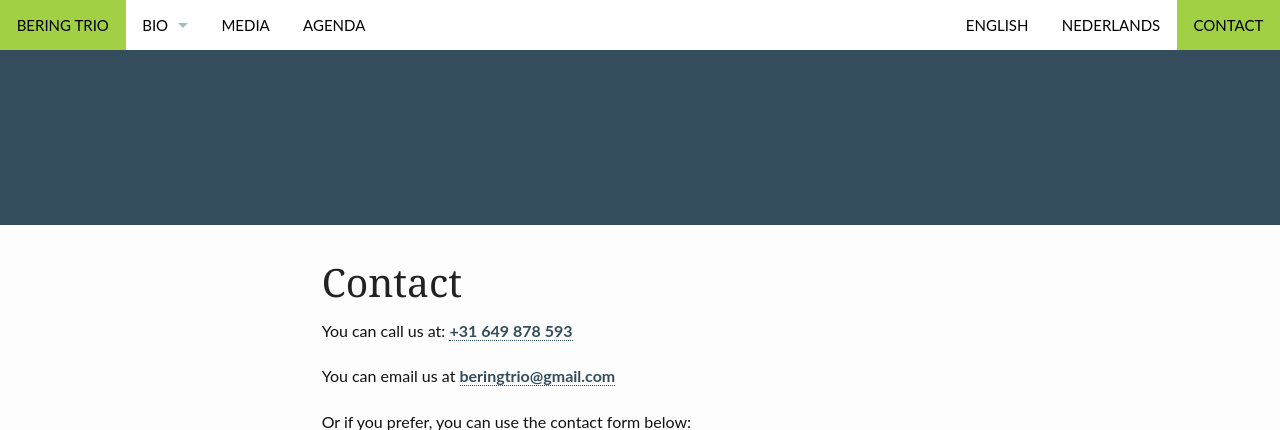
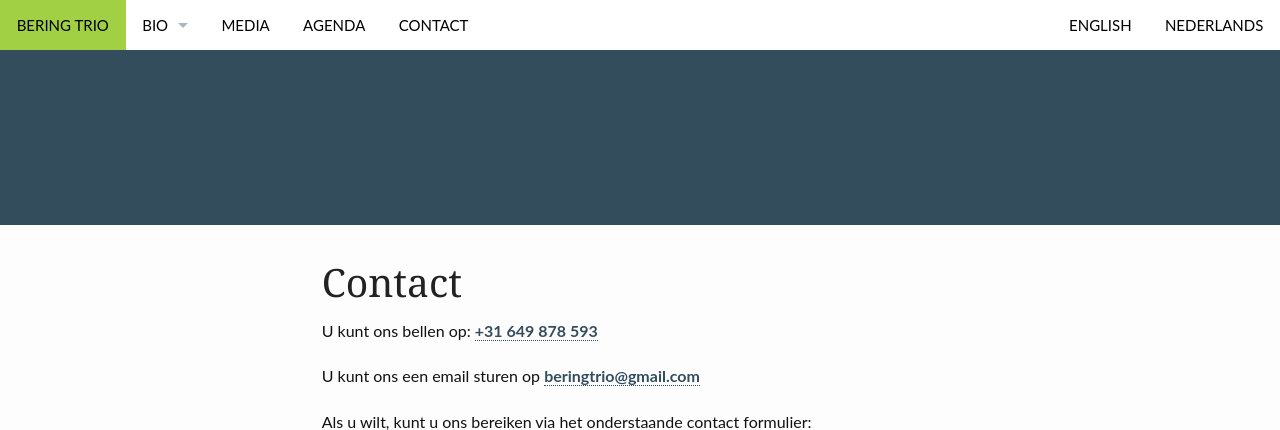
Before and after one commit to randomtoor/randomtoor.github.io, a Jekyll site: the page built from pages/contact.nl.md, in a window 1280 px wide, cut to the strip 0-430 px from the top of the page. Built offline with Jekyll 4.4.1, drawn with Linux system fonts in a browser that asks for light colours.

Commit message:
contact fixes

```diff
--- a/_data/navigation.yml
+++ b/_data/navigation.yml
@@ -33,4 +33,4 @@
 
 - title: "Contact"
   url: "/contact/"
-  side: right
+  side: left
--- a/pages/contact.nl.md
+++ b/pages/contact.nl.md
@@ -1,14 +1,15 @@
 ---
 layout: page
 title: "Contact"
-meta_title: "Contact and use our contact form"
-permalink: "/contact/"
+meta_title: "Contact"
+permalink: "/nl/contact/"
+lang: "nl"
 ---
 
-You can call us at: <a href="tel:+31649878593">+31 649 878 593</a>
+U kunt ons bellen op: <a href="tel:+31649878593">+31 649 878 593</a>
 
-You can email us at <a href="mailto:beringtrio@gmail.com?Subject=Request%20from%20website" target="_top">beringtrio@gmail.com</a>
+U kunt ons een email sturen op <a href="mailto:beringtrio@gmail.com?Subject=Request%20from%20website" target="_top">beringtrio@gmail.com</a>
 
-Or if you prefer, you can use the contact form below:
+Als u wilt, kunt u ons bereiken via het onderstaande contact formulier:
 
 <iframe src="https://docs.google.com/forms/d/1MTMRlrHEoaWh4uIKuilLHdKOZFFuTtJPD4Z7Q54WAJw/viewform?embedded=true" width="100%" height="670" frameborder="0" scrolling="no" marginheight="0" marginwidth="0">Loading...</iframe>
```
Also changed, not shown: pages/contact.md (+3 -3 lines).
